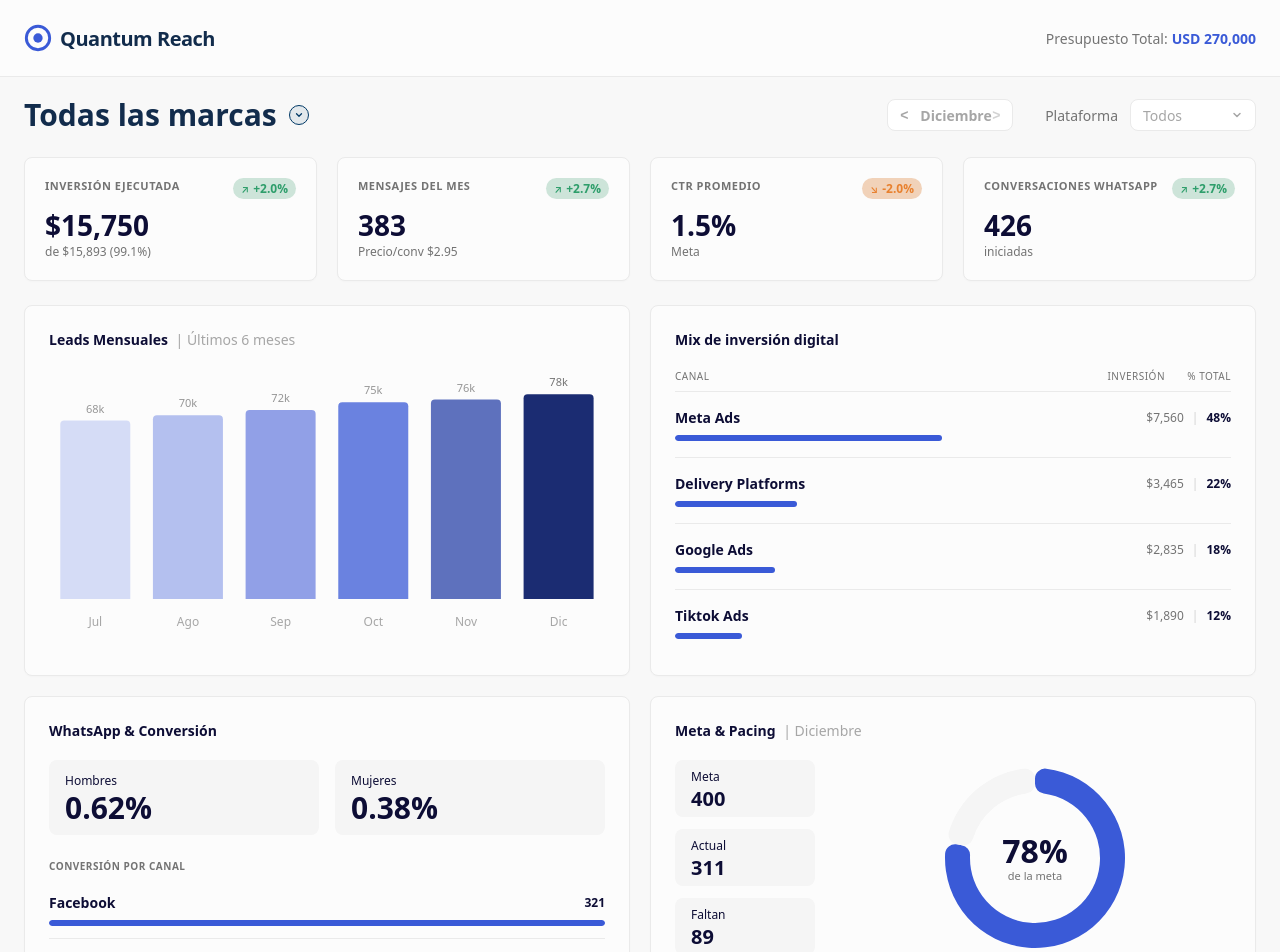
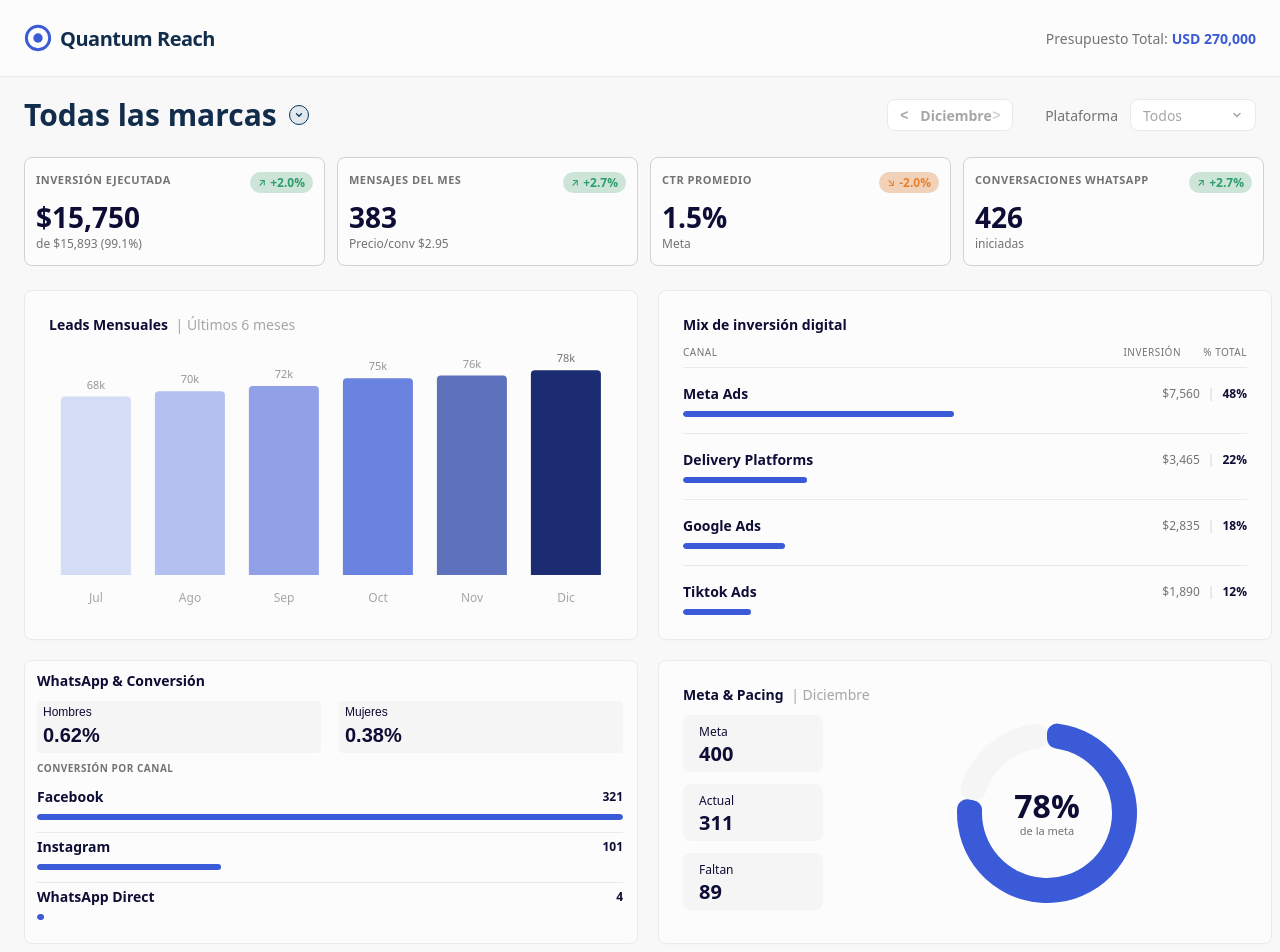
Before and after one commit to MagicBag-tab/prueba-tecnica-frt, a React (Vite) app: page / in a window 1280 px wide. Shown: the top 952 px of the page. Built offline with nearby package versions, Linux system fonts and the light colour scheme.

Commit message:
style: correción de color para las tarjetas de kpis y las tarjetas de las gráficas

```diff
--- a/src/components/KpiCard.scss
+++ b/src/components/KpiCard.scss
@@ -1,14 +1,18 @@
 @use '../styles/tokens' as *;
 
 .kpi-card {
-  background: $color-background-card;
-  border-radius: $radius-card;
-  padding: $spacing-20;
+  width: 301px;
+  height: 109px;
+  gap: 10px;
+  border-radius: 8px;
+  border: 1px solid #D2D2D2;
+  padding: 8px 11px;
+  background-color: #FCFCFC;
+  box-sizing: border-box;
+
   display: flex;
   flex-direction: column;
-  gap: $spacing-12;
-  box-shadow: 0 1px 2px rgba(13, 13, 53, 0.02);
-  border: 1px solid $color-gray-alabaster;
+  justify-content: center;
 
   &__header {
     display: flex;
@@ -28,7 +32,7 @@
   &__body {
     display: flex;
     flex-direction: column;
-    gap: $spacing-4;
+    gap: 4px;
   }
 
   &__value {
--- a/src/components/KpiRow.scss
+++ b/src/components/KpiRow.scss
@@ -3,7 +3,7 @@
 .kpi-row {
   display: grid;
   grid-template-columns: repeat(4, 1fr);
-  gap: $spacing-20;
+  gap: 12px;
   padding: 0 $spacing-24;
   margin-bottom: $spacing-24;
 }
--- a/src/components/WhatsappConversionPanel.scss
+++ b/src/components/WhatsappConversionPanel.scss
@@ -1,43 +1,55 @@
 @use '../styles/tokens' as *;
 
+.whatsapp-layout {
+  display: flex;
+  flex-direction: column;
+  width: 586px;
+  height: 224px;
+  gap: 8px;
+  box-sizing: border-box;
+}
+
 .whatsapp-panel-card {
-  background: $color-background-card;
-  border-radius: $radius-card;
-  padding: $spacing-24;
-  box-shadow: 0 1px 2px rgba(13, 13, 53, 0.02);
-  border: 1px solid $color-gray-alabaster;
-
   &__title {
-    margin: 0 0 $spacing-20 0;
+    margin: 0;
     font-size: 14px;
     font-weight: $weight-heading-3;
     color: $color-text-primary;
   }
 
   &__audience {
-    display: grid;
-    grid-template-columns: 1fr 1fr;
-    gap: $spacing-16;
-    margin-bottom: $spacing-24;
+    display: flex;
+    justify-content: space-between;
 
     .audience-box {
       background-color: $color-gray-white-smoke;
-      border-radius: $radius-card;
-      padding: $spacing-12 $spacing-16;
+      width: 284px;
+      height: 52px;
+      border-radius: 4px;
+      padding: 4px 6px;
       display: flex;
       flex-direction: column;
-      gap: $spacing-4;
+      justify-content: center;
+      align-items: flex-start;
+      gap: 4px;
+      box-sizing: border-box;
 
       &__label {
+        font-family: 'Poppins', sans-serif;
+        font-weight: 400;
         font-size: 12px;
+        line-height: 1;
+        letter-spacing: 0;
         color: $color-text-primary;
       }
 
       &__value {
-        font-size: $size-heading-1; // 30px
-        font-weight: $weight-heading-3;
+        font-family: 'Poppins', sans-serif;
+        font-weight: 600;
+        font-size: 20px;
+        line-height: 1.3;
+        letter-spacing: 0;
         color: $color-text-primary;
-        line-height: 1;
       }
     }
   }
@@ -45,7 +57,10 @@
   &__channels {
     display: flex;
     flex-direction: column;
-    gap: $spacing-12;
+    width: 586px;
+    height: 131px;
+    gap: 4px;
+    box-sizing: border-box;
 
     .channels-title {
       margin: 0 0 $spacing-8 0;
--- a/src/components/WhatsappConversionPanel.tsx
+++ b/src/components/WhatsappConversionPanel.tsx
@@ -22,6 +22,7 @@ export function WhatsappConversionPanel({ audiencia, conversion }: WhatsappConve
 
   return (
     <PanelCard title="WhatsApp & Conversión" className="whatsapp-panel-card">
+      <div className="whatsapp-layout">
         <div className="whatsapp-panel-card__audience">
           <div className="audience-box">
             <span className="audience-box__label">Hombres</span>
@@ -55,6 +56,7 @@ export function WhatsappConversionPanel({ audiencia, conversion }: WhatsappConve
             );
           })}
         </div>
+      </div>
     </PanelCard>
   );
 }
--- a/src/components/ui/PanelCard.scss
+++ b/src/components/ui/PanelCard.scss
@@ -1,17 +1,20 @@
 @use '../../styles/tokens' as *;
 
 .panel-card {
+  width: 614px;
+  height: 283.5px;
+  gap: 11px;
+  border-radius: 8px;
+  border: 1px solid $color-gray-alabaster;
+  padding: 10px 12px;
   background: $color-background-card;
-  border-radius: $radius-card;
-  padding: $spacing-24;
-  box-shadow: 0 1px 2px rgba(13, 13, 53, 0.02);
-  border: 1px solid $color-gray-alabaster;
-  height: 100%;
+  box-sizing: border-box;
+
   display: flex;
   flex-direction: column;
 
   &__title {
-    margin: 0 0 $spacing-20 0;
+    margin: 0;
     font-size: 14px;
     font-weight: $weight-heading-3;
     color: $color-text-primary;
```
Lines whose indentation alone changed are shown as unchanged.
